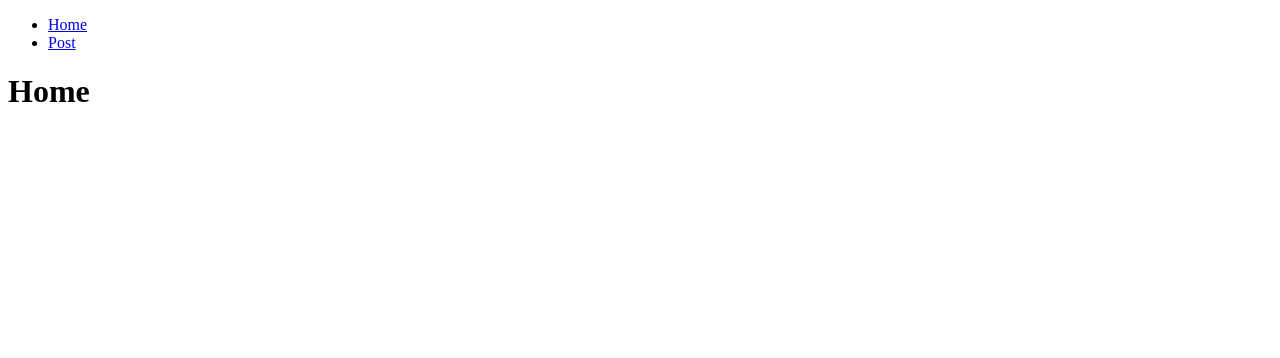
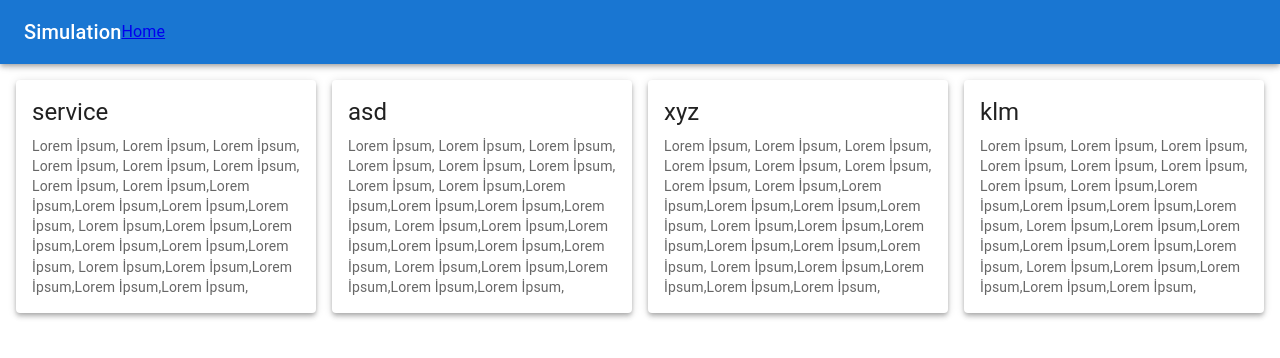
Before and after one commit to Omer-Demirtas/simulation, a React (Create React App) app: page / in a window 1280 px wide. Shown: the top 358 px of the page. Built offline with nearby package versions, Linux system fonts and the light colour scheme.

Commit message:
Basic ui improvement added.

```diff
--- a/package.json
+++ b/package.json
@@ -3,6 +3,9 @@
   "version": "0.1.0",
   "private": true,
   "dependencies": {
+    "@emotion/react": "^11.9.3",
+    "@emotion/styled": "^11.9.3",
+    "@mui/material": "^5.8.4",
     "@reduxjs/toolkit": "^1.8.2",
     "@testing-library/jest-dom": "^5.16.4",
     "@testing-library/react": "^13.2.0",
--- a/src/App.js
+++ b/src/App.js
@@ -1,13 +1,15 @@
+import { Typography } from "@mui/material";
 import React from "react";
 
 import { Routes, Route, Navigate, Link } from 'react-router-dom';
+import Header from "./components/common/header";
 import HomePage from "./pages/home";
 import ServiceSystemPage from "./pages/serviceSystems";
 //import { useSelector, useDispatch } from 'react-redux'
 //import { decrement, increment } from './feature/counter/counter'
 
 
-const Header = () =>
+const asd = () =>
 {
   return (
     <ul>
@@ -31,6 +33,8 @@ const App = () =>
       <Route element={<ServiceSystemPage />} path='/service'></Route>
 
       <Route path="*" element={<Navigate to="/" replace />} />
+
+
     </Routes>
     </>
   );
--- /dev/null
+++ b/src/components/common/header.js
@@ -0,0 +1,51 @@
+import * as React from 'react';
+import PropTypes from 'prop-types';
+import AppBar from '@mui/material/AppBar';
+import Toolbar from '@mui/material/Toolbar';
+import Typography from '@mui/material/Typography';
+import CssBaseline from '@mui/material/CssBaseline';
+import useScrollTrigger from '@mui/material/useScrollTrigger';
+import Slide from '@mui/material/Slide';
+import {Link} from 'react-router-dom';
+
+function HideOnScroll(props) {
+  const { children, window } = props;
+  const trigger = useScrollTrigger({
+    target: window ? window() : undefined,
+  });
+
+  return (
+    <Slide appear={false} direction="down" in={!trigger}>
+      {children}
+    </Slide>
+  );
+}
+
+HideOnScroll.propTypes = {
+  children: PropTypes.element.isRequired,
+  /**
+   * Injected by the documentation to work in an iframe.
+   * You won't need it on your project.
+   */
+  window: PropTypes.func,
+};
+
+
+export default function Header(props) {
+  return (
+    <React.Fragment>
+      <CssBaseline />
+      <HideOnScroll {...props}>
+        <AppBar>
+          <Toolbar>
+            <Typography variant="h6" component="div">
+              Simulation
+            </Typography>
+            <Link   to="/">Home</Link>
+          </Toolbar>
+        </AppBar>
+      </HideOnScroll>
+      <Toolbar />
+    </React.Fragment>
+  );
+}
--- /dev/null
+++ b/src/pages/home/components/MenuCard.js
@@ -0,0 +1,32 @@
+import { Card, CardActionArea, CardContent, CardMedia, Grid, Typography } from "@mui/material";
+
+
+
+const MenuCard = ({ title, url, navigate}) =>
+{
+
+    const navigateTo = () => navigate(url);
+
+    return (
+        <Grid item sm={6} md={4} lg={3}>
+            <Card elevation={4}>
+            <CardActionArea onClick={navigateTo}>
+
+                <CardContent>
+                <Typography gutterBottom variant="h5" component="div">
+                    {title}
+                </Typography>
+                <Typography variant="body2" color="text.secondary">
+                    Lorem İpsum, Lorem İpsum, Lorem İpsum, Lorem İpsum, Lorem İpsum,  Lorem İpsum,
+                    Lorem İpsum, Lorem İpsum,Lorem İpsum,Lorem İpsum,Lorem İpsum,Lorem İpsum,
+                    Lorem İpsum,Lorem İpsum,Lorem İpsum,Lorem İpsum,Lorem İpsum,Lorem İpsum,
+                    Lorem İpsum,Lorem İpsum,Lorem İpsum,Lorem İpsum,Lorem İpsum,
+                </Typography>
+                </CardContent>
+            </CardActionArea>
+            </Card>
+        </Grid>
+    );
+}
+
+export default MenuCard;
--- a/src/pages/home/index.js
+++ b/src/pages/home/index.js
@@ -1,11 +1,43 @@
+import { Grid, Stack, Typography } from "@mui/material";
+import { Container } from "@mui/system";
+import MenuCard from "./components/MenuCard";
+import { useNavigate } from "react-router-dom";
 
 
-const HomePage = () =>
+const options =
+[
+    {
+        title: 'service',
+        url: '/service'
+    },
+    {
+        title: 'asd',
+        url: '/service'
+    },
+    {
+        title: 'xyz',
+        url: 'service'
+    },
+    {
+        title: 'klm',
+        url: '/service'
+    },
+
+
+];
+
+const HomePage = (props) =>
 {
+    const navigate = useNavigate()
+
+    const navigateTo = (url) => navigate(url);
+
     return (
-        <div>
-            <h1>Home</h1>
-        </div>
+        <Grid sx={{padding: '16px',}} container spacing={2}>
+            {
+                options.map(option => <MenuCard navigate={navigateTo} key={option.title} title={option.title} url={option.url} />)
+            }
+        </Grid>
     );
 }
 
```
Also changed, not shown: 1 other file (tests, documents, lock files or other folders).
